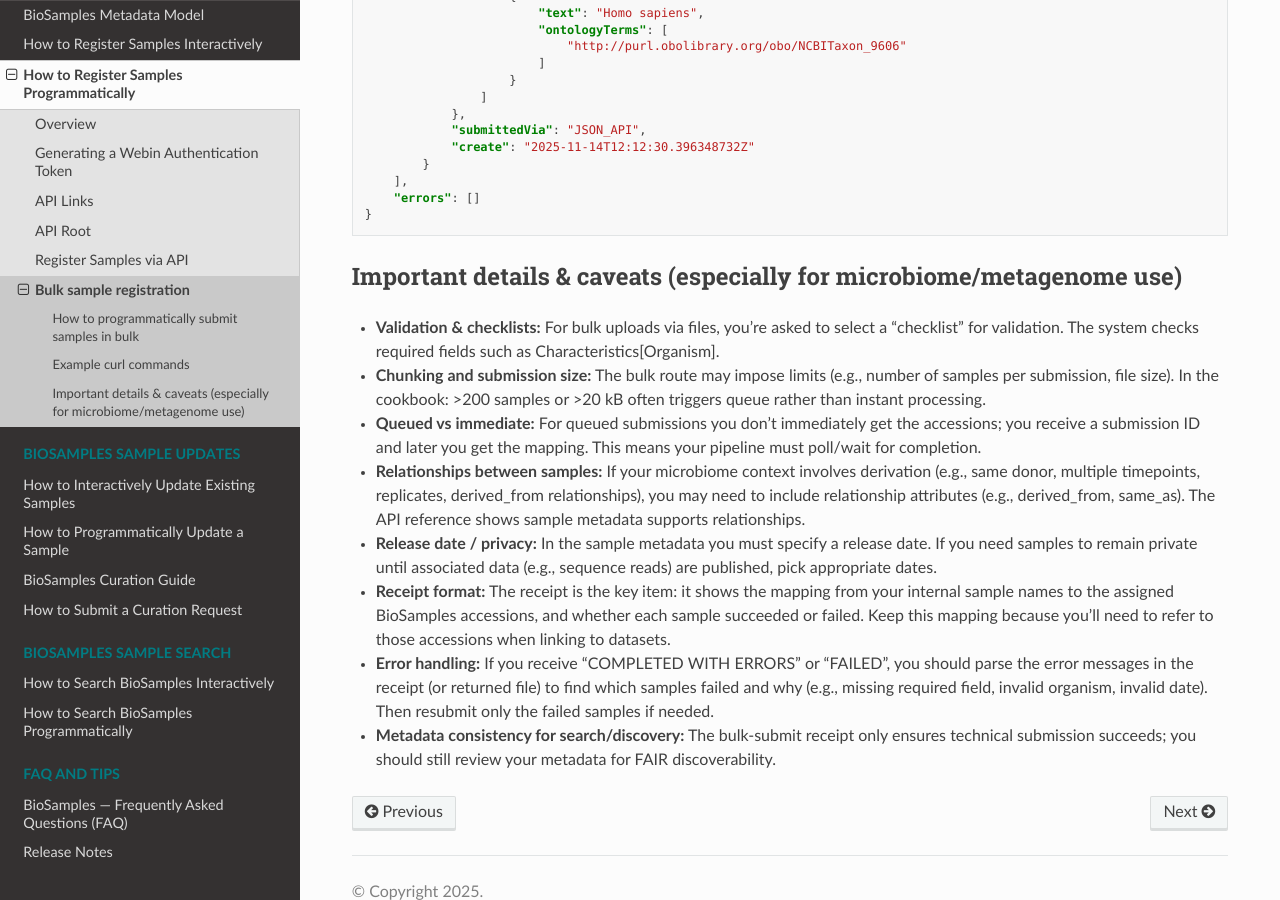
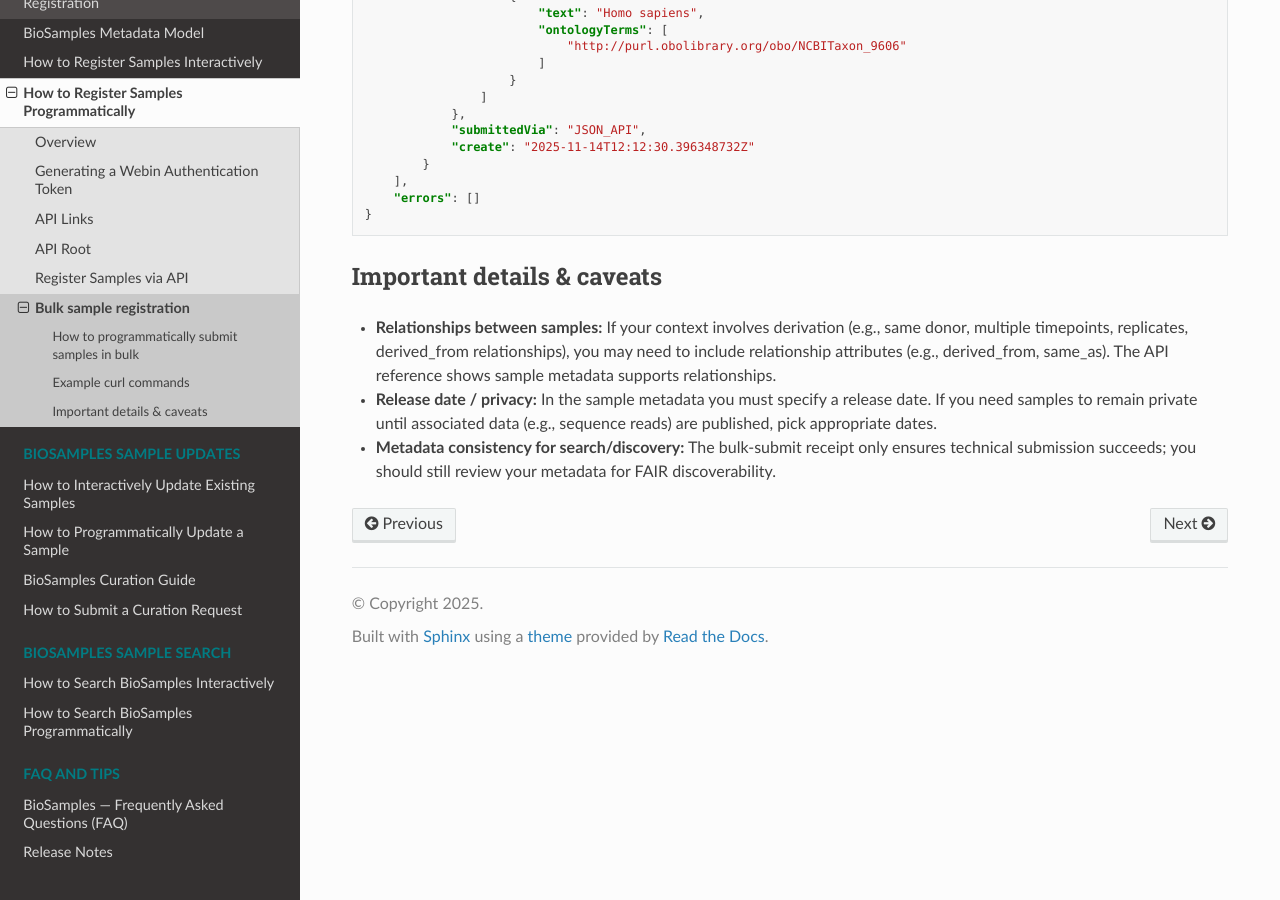
Before and after one commit to EBIBioSamples/read_docs, a Sphinx documentation site: the page built from docs/submit/programmatically/bulk-submit.rst, in a window 1280 px wide and 900 px high, scrolled down 1230 px. Built offline with Sphinx 7.4.7 and the Read the Docs theme 3.1.0, drawn with Linux system fonts in a browser that asks for light colours; some of the changed text lies outside the part shown.

Commit message:
edit bulk-submit.rst

```diff
--- a/docs/submit/programmatically/bulk-submit.rst
+++ b/docs/submit/programmatically/bulk-submit.rst
@@ -82,21 +82,11 @@
 
 
 
-Important details & caveats (especially for microbiome/metagenome use)
-----------------------------------------------------------------------
+Important details & caveats
+---------------------------
 
-- **Validation & checklists:** For bulk uploads via files, you’re asked to select a “checklist” for validation. The system checks required fields such as Characteristics[Organism].
-
-- **Chunking and submission size:** The bulk route may impose limits (e.g., number of samples per submission, file size). In the cookbook: >200 samples or >20 kB often triggers queue rather than instant processing.
-
-- **Queued vs immediate:** For queued submissions you don’t immediately get the accessions; you receive a submission ID and later you get the mapping. This means your pipeline must poll/wait for completion.
-
-- **Relationships between samples:** If your microbiome context involves derivation (e.g., same donor, multiple timepoints, replicates, derived_from relationships), you may need to include relationship attributes (e.g., derived_from, same_as). The API reference shows sample metadata supports relationships.
+- **Relationships between samples:** If your context involves derivation (e.g., same donor, multiple timepoints, replicates, derived_from relationships), you may need to include relationship attributes (e.g., derived_from, same_as). The API reference shows sample metadata supports relationships.
 
 - **Release date / privacy:** In the sample metadata you must specify a release date. If you need samples to remain private until associated data (e.g., sequence reads) are published, pick appropriate dates.
 
-- **Receipt format:** The receipt is the key item: it shows the mapping from your internal sample names to the assigned BioSamples accessions, and whether each sample succeeded or failed. Keep this mapping because you’ll need to refer to those accessions when linking to datasets.
-
-- **Error handling:** If you receive “COMPLETED WITH ERRORS” or “FAILED”, you should parse the error messages in the receipt (or returned file) to find which samples failed and why (e.g., missing required field, invalid organism, invalid date). Then resubmit only the failed samples if needed.
-
 - **Metadata consistency for search/discovery:** The bulk-submit receipt only ensures technical submission succeeds; you should still review your metadata for FAIR discoverability.
```
